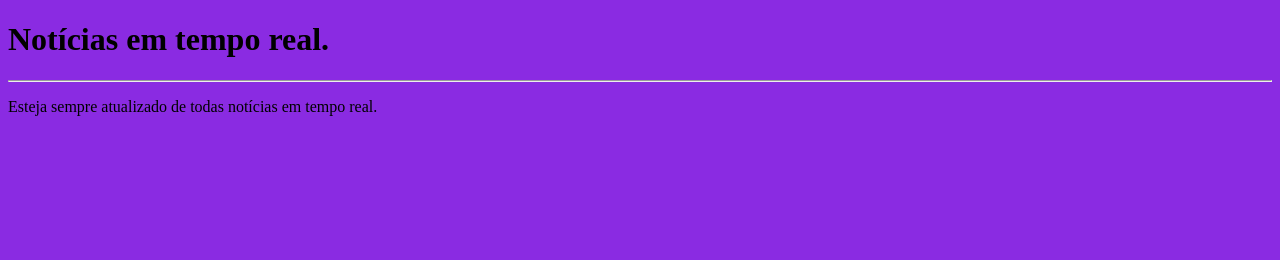
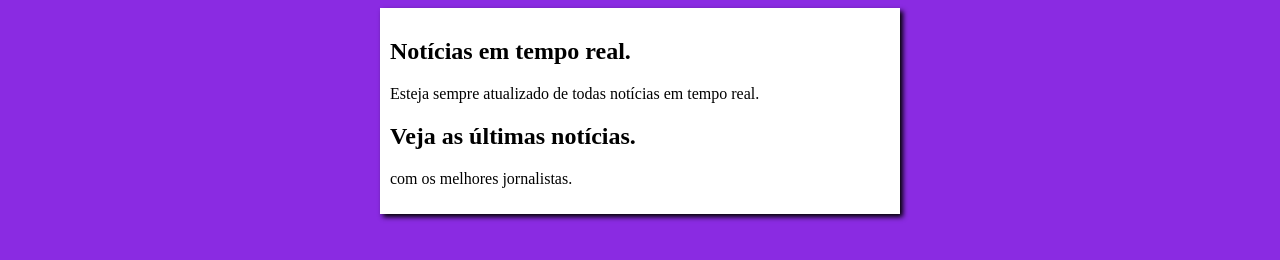
Before and after one commit to cfgpetri/luiz-sergio, a plain HTML site: page site/index.html in a window 1280 px wide. Drawn offline with Linux system fonts and the light colour scheme.

Commit message:
alteração

```diff
--- a/site/index.html
+++ b/site/index.html
@@ -7,8 +7,16 @@
     <link rel="stylesheet" href="estilos/style.css">
 </head>
 <body>
-    <h1>Notícias em tempo real.</h1>
-    <hr>
-    <p>Esteja sempre atualizado de todas notícias em tempo real.</p>
+    <main>
+        <header>
+        <article>
+            <h1>Notícias em tempo real.</h1>
+            <p>Esteja sempre atualizado de todas notícias em tempo real.</p>
+        </article>
+        <article>
+            <h2>Veja as últimas notícias.</h2>
+            <p> com os melhores jornalistas.</p>
+            </article>
+        </main>
 </body>
 </html>
```
